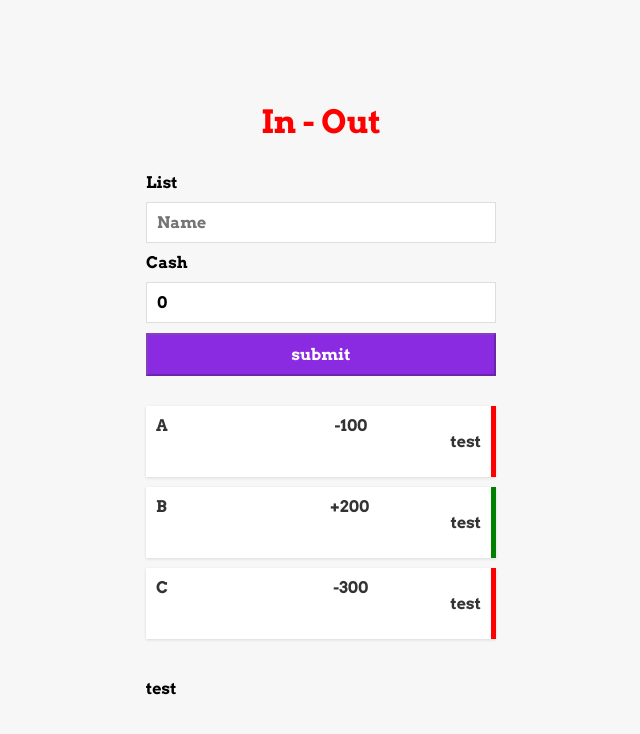
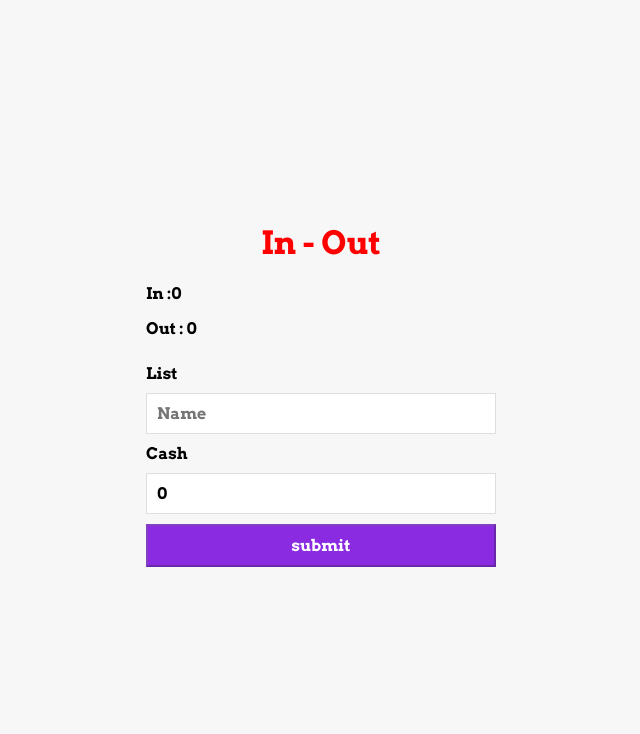
Before and after one commit to RatchagreeA/Learning, a React (Create React App) app in the folder React/react-basic/: page / in a window 1280 px wide. Shown: the top 734 px of the page, without its empty margins (319-959 px from the left). Built offline with nearby package versions, Linux system fonts and the light colour scheme.

Commit message:
practice useContext context API

```diff
--- a/React/react-basic/src/App.js
+++ b/React/react-basic/src/App.js
@@ -1,8 +1,10 @@
 import FormComponent from './components/FormComponent';
 import './App.css';
 import Transaction from './components/Transaction';
-import { useState } from 'react';
+import { useState, useEffect } from 'react';
 import DataContext from './data/DataContext';
+import ReportComponent from './components/ReportComponent';
+
 
 function App() {
   const design = {color:"red", textAlign:"center", fontsize:"1.5rem"};
@@ -11,18 +13,35 @@ function App() {
     {id:2, title:"B",amount:200},
     {id:3, title:"C",amount:-300},
   ];
-  const [item, setItems] = useState(iniData);
+  const [items, setItems] = useState([]);
   const onAddNewItem = (newItem) => {
     setItems((prevItem)=>{
         return [newItem,...prevItem]
     });
   }
+  const [reportIncome, setReportIncome] = useState(0);
+  const [reportExpense, setReportExpense] = useState(0);
+  useEffect(()=>{
+    const amounts = items.map(items=>items.amount)
+    const income = amounts.filter(val=>val>0).reduce( (prev,curr)=> prev+=curr ,0);
+    const expense = (amounts.filter(val=>val<0).reduce( (prev,curr)=> prev+=curr ,0))*-1;
+    console.log('in ',income);
+    console.log('out ',expense);
+    setReportIncome(income);
+    setReportExpense(expense);
+}, [items,reportIncome,reportExpense])
   return (
-    <DataContext.Provider value={'test'}>
+    <DataContext.Provider value={
+      {
+        income: reportIncome,
+        expense: reportExpense
+      }
+    }>
       <div className="container">
           <h1 style={design}>In - Out</h1>
+          <ReportComponent />
           <FormComponent onAddItem={onAddNewItem}/>
-          <Transaction items={item}/>
+          <Transaction items={items}/>
       </div>
     </DataContext.Provider>
 
--- a/React/react-basic/src/components/FormComponent.js
+++ b/React/react-basic/src/components/FormComponent.js
@@ -6,7 +6,6 @@ const FormComponent = (props) => {
     const [title, setTitle] = useState('');
     const [amount, setAmount] = useState(0);
     const [formValid, setFormValid] = useState(false);
-    console.log('render');
     const inputTitle = (event)=>{
         setTitle(event.target.value);
     }
--- a/React/react-basic/src/components/Item.js
+++ b/React/react-basic/src/components/Item.js
@@ -1,6 +1,6 @@
 import PropTypes from 'prop-types';
 import "./Item.css"
-import DataContext from '../data/DataContext';
+
 const Item = (props) => {
     const {title,amount} = props;
     const status = amount<0?"expense":"income";
@@ -8,9 +8,6 @@ const Item = (props) => {
     return (
     <li className={status}>
         {title}<span></span>{symbol}{Math.abs(amount)}
-        <DataContext.Consumer>
-                {value=><p>{value}</p>}
-        </DataContext.Consumer>
     </li>
 
     )
--- /dev/null
+++ b/React/react-basic/src/components/ReportComponent.js
@@ -0,0 +1,18 @@
+import { useContext } from "react";
+import DataContext from "../data/DataContext";
+
+
+
+const ReportComponent=()=>{
+    const {income,expense} = useContext(DataContext);
+    return (
+        <div>
+
+            <p>In :{income} </p>
+            <p>Out : {expense}</p>
+
+        </div>
+    );
+}
+
+export default ReportComponent
--- a/React/react-basic/src/components/Transaction.js
+++ b/React/react-basic/src/components/Transaction.js
@@ -1,17 +1,14 @@
 import Item from "./Item"
 import "./Transaction.css"
-import DataContext from "../data/DataContext";
 
 function Transaction(props){
+
     const {items} = props;
     return (
         <div>
             <ul className="item-list">
                 {items.map(ele=> <Item {...ele} key={ele.id}/>)}
             </ul>
-            <DataContext.Consumer>
-                {value=><p>{value}</p>}
-            </DataContext.Consumer>
         </div>
     );
 }
```
